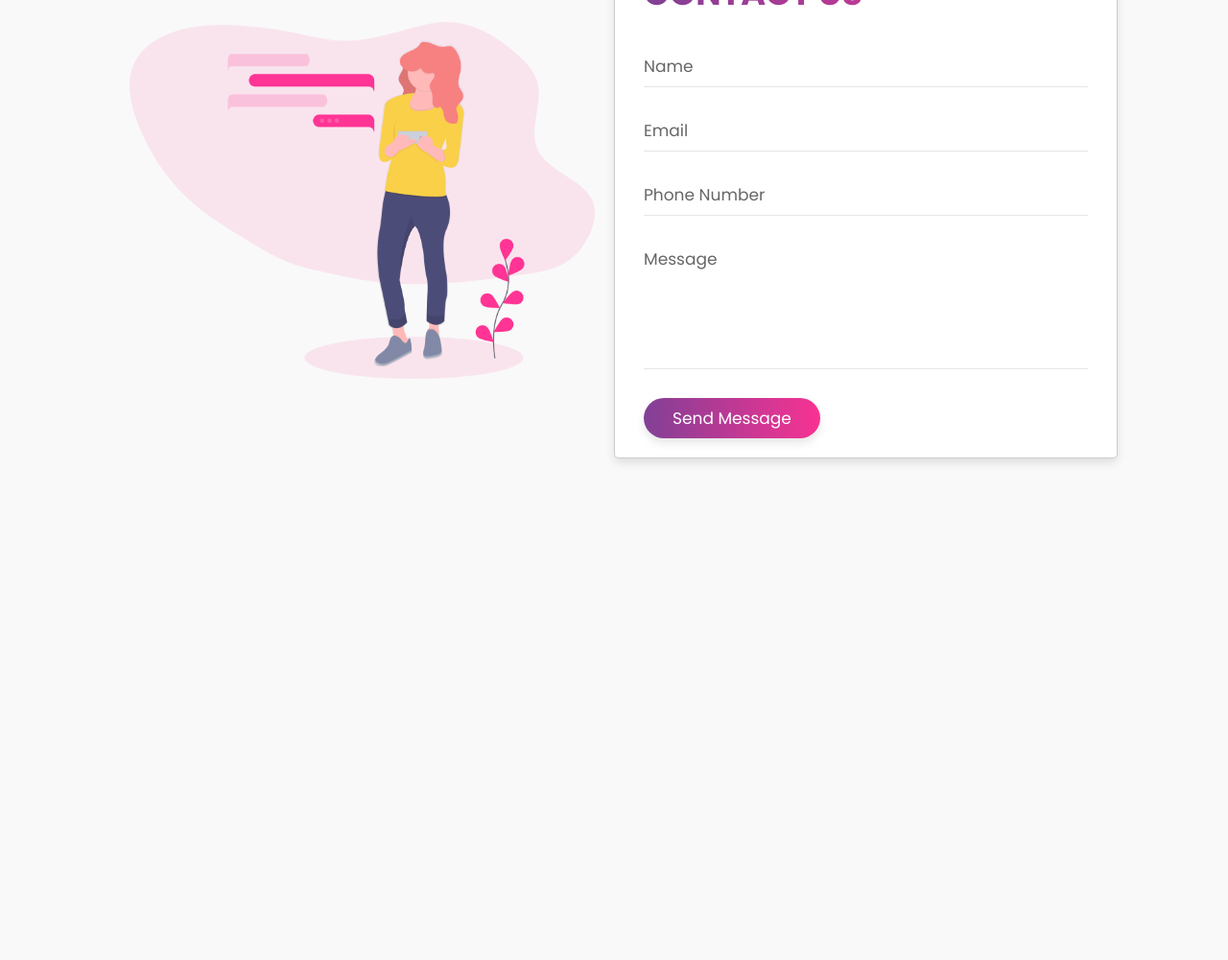
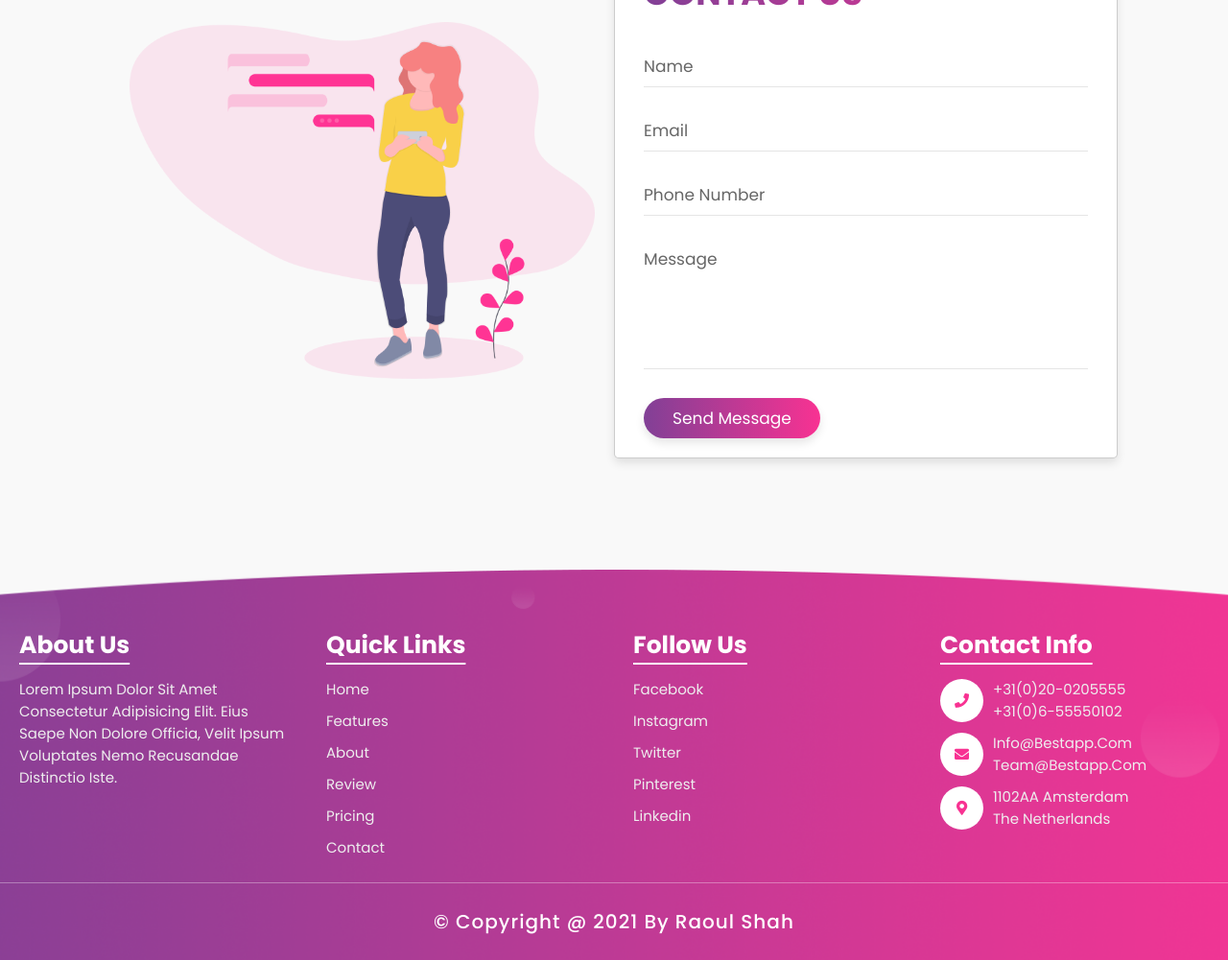
Before and after one commit to Raoul-Shah/App-Landing-Page, a plain HTML site: page index.html in a window 1280 px wide. Shown: the part 4516-5517 px from the top of the page at 96% size. Before the commit the page ends 5110 px from the top, so only its background shows below. Drawn offline with Linux system fonts and the light colour scheme.

Commit message:
Added Footer Section

```diff
--- a/index.html
+++ b/index.html
@@ -1,5 +1,6 @@
 <!DOCTYPE html>
 <html lang="en">
+
 <head>
     <meta charset="UTF-8">
     <meta http-equiv="X-UA-Compatible" content="IE=edge">
@@ -13,6 +14,7 @@
     <link rel="stylesheet" href="./style.css">
 
 </head>
+
 <body>
 
     <!-- header section  starts -->
@@ -43,7 +45,8 @@
 
         <div class="content">
             <h3>best mobile app <span>showcase</span></h3>
-        <p>Lorem, ipsum dolor sit amet consectetur adipisicing elit. Quibusdam illo asperiores quas nemo facere, eveniet eius soluta error fugit explicabo.</p>
+            <p>Lorem, ipsum dolor sit amet consectetur adipisicing elit. Quibusdam illo asperiores quas nemo facere,
+                eveniet eius soluta error fugit explicabo.</p>
             <a href="#" class="btn">download now</a>
         </div>
 
@@ -66,21 +69,24 @@
             <div class="box">
                 <img src="./img/f-icon1.png" alt="">
                 <h3>amazing UI design</h3>
-           <p>Lorem, ipsum dolor sit amet consectetur adipisicing elit. Incidunt dolor corrupti similique impedit, non voluptatem quis laudantium beatae dignissimos laborum.</p>
+                <p>Lorem, ipsum dolor sit amet consectetur adipisicing elit. Incidunt dolor corrupti similique impedit,
+                    non voluptatem quis laudantium beatae dignissimos laborum.</p>
                 <a href="#" class="btn">read more</a>
             </div>
 
             <div class="box">
                 <img src="./img/f-icon2.png" alt="">
                 <h3>soft and smooth animations</h3>
-        <p>Lorem, ipsum dolor sit amet consectetur adipisicing elit. Incidunt dolor corrupti similique impedit, non voluptatem quis laudantium beatae dignissimos laborum.</p>
+                <p>Lorem, ipsum dolor sit amet consectetur adipisicing elit. Incidunt dolor corrupti similique impedit,
+                    non voluptatem quis laudantium beatae dignissimos laborum.</p>
                 <a href="#" class="btn">read more</a>
             </div>
 
             <div class="box">
                 <img src="./img/f-icon3.png" alt="">
                 <h3>friendly interactions</h3>
-        <p>Lorem, ipsum dolor sit amet consectetur adipisicing elit. Incidunt dolor corrupti similique impedit, non voluptatem quis laudantium beatae dignissimos laborum.</p>
+                <p>Lorem, ipsum dolor sit amet consectetur adipisicing elit. Incidunt dolor corrupti similique impedit,
+                    non voluptatem quis laudantium beatae dignissimos laborum.</p>
                 <a href="#" class="btn">read more</a>
             </div>
 
@@ -104,8 +110,11 @@
 
             <div class="content">
                 <h3>easy and perfect solution for your business app</h3>
-           <p>Lorem ipsum dolor, sit amet consectetur adipisicing elit. Fuga praesentium earum tempora harum vel et consectetur rem numquam error dolorem.</p>
-           <p>Lorem ipsum dolor sit amet consectetur adipisicing elit. Mollitia maiores, ipsum ad accusamus, maxime aperiam esse numquam illum nesciunt autem iure quos ab eaque neque porro a, aut voluptatem totam.</p>
+                <p>Lorem ipsum dolor, sit amet consectetur adipisicing elit. Fuga praesentium earum tempora harum vel et
+                    consectetur rem numquam error dolorem.</p>
+                <p>Lorem ipsum dolor sit amet consectetur adipisicing elit. Mollitia maiores, ipsum ad accusamus, maxime
+                    aperiam esse numquam illum nesciunt autem iure quos ab eaque neque porro a, aut voluptatem totam.
+                </p>
                 <div class="buttons">
                     <a href="#" class="btn"><i class="fab fa-apple"></i> app store</a>
                     <a href="#" class="btn"><i class="fab fa-google-play"></i> google play</a>
@@ -123,7 +132,8 @@
     <div class="newsletter">
 
         <h3>subscribe for new features</h3>
-    <p>Lorem, ipsum dolor sit amet consectetur adipisicing elit. Reiciendis itaque officia, repellendus tempora id ratione nihil. Provident magni unde reprehenderit.</p>
+        <p>Lorem, ipsum dolor sit amet consectetur adipisicing elit. Reiciendis itaque officia, repellendus tempora id
+            ratione nihil. Provident magni unde reprehenderit.</p>
         <form action="">
             <input type="email" placeholder="enter your email">
             <input type="submit" value="subscribe">
@@ -154,7 +164,9 @@
                         <i class="fas fa-star-half-alt"></i>
                     </div>
                     <div class="comment">
-                    Lorem ipsum dolor sit amet consectetur adipisicing elit. Sunt porro tempore facere id tempora odit quam incidunt impedit autem voluptatibus? Eius ullam nisi eligendi necessitatibus, delectus harum corporis commodi quas!
+                        Lorem ipsum dolor sit amet consectetur adipisicing elit. Sunt porro tempore facere id tempora
+                        odit quam incidunt impedit autem voluptatibus? Eius ullam nisi eligendi necessitatibus, delectus
+                        harum corporis commodi quas!
                     </div>
                 </div>
             </div>
@@ -172,7 +184,9 @@
                         <i class="fas fa-star"></i>
                     </div>
                     <div class="comment">
-                    Lorem ipsum dolor sit amet consectetur adipisicing elit. Sunt porro tempore facere id tempora odit quam incidunt impedit autem voluptatibus? Eius ullam nisi eligendi necessitatibus, delectus harum corporis commodi quas!
+                        Lorem ipsum dolor sit amet consectetur adipisicing elit. Sunt porro tempore facere id tempora
+                        odit quam incidunt impedit autem voluptatibus? Eius ullam nisi eligendi necessitatibus, delectus
+                        harum corporis commodi quas!
                     </div>
                 </div>
             </div>
@@ -190,7 +204,9 @@
                         <i class="far fa-star"></i>
                     </div>
                     <div class="comment">
-                    Lorem ipsum dolor sit amet consectetur adipisicing elit. Sunt porro tempore facere id tempora odit quam incidunt impedit autem voluptatibus? Eius ullam nisi eligendi necessitatibus, delectus harum corporis commodi quas!
+                        Lorem ipsum dolor sit amet consectetur adipisicing elit. Sunt porro tempore facere id tempora
+                        odit quam incidunt impedit autem voluptatibus? Eius ullam nisi eligendi necessitatibus, delectus
+                        harum corporis commodi quas!
                     </div>
                 </div>
             </div>
@@ -290,8 +306,63 @@
 
     <!-- contact section ends -->
 
+    <!-- footer section starts -->
+
+    <div class="footer">
+
+        <div class="box-container">
+
+            <div class="box">
+                <h3>about us</h3>
+                <p>Lorem ipsum dolor sit amet consectetur adipisicing elit. Eius saepe non dolore officia, velit ipsum voluptates nemo recusandae distinctio iste.</p>
+            </div>
+
+            <div class="box">
+                <h3>quick links</h3>
+                <a href="#home">home</a>
+                <a href="#features">features</a>
+                <a href="#about">about</a>
+                <a href="#review">review</a>
+                <a href="#pricing">pricing</a>
+                <a href="#contact">contact</a>
+            </div>
+
+            <div class="box">
+                <h3>follow us</h3>
+                <a href="#home">facebook</a>
+                <a href="#home">instagram</a>
+                <a href="#home">twitter</a>
+                <a href="#home">pinterest</a>
+                <a href="#home">linkedin</a>
+            </div>
+
+            <div class="box">
+                <h3>contact info</h3>
+                <div class="info">
+                    <i class="fas fa-phone"></i>
+                    <p> +31(0)20-0205555 <br> +31(0)6-55550102</p>
+                </div>
+                <div class="info">
+                    <i class="fas fa-envelope"></i>
+                    <p> info@bestapp.com <br> team@bestapp.com</p>
+                </div>
+                <div class="info">
+                    <i class="fas fa-map-marker-alt"></i>
+                    <p> 1102AA Amsterdam <br> the netherlands</p>
+                </div>
+            </div>
+
+        </div>
+
+        <h1 class="credit"> &copy; copyright @ 2021 by Raoul Shah</h1>
+
+    </div>
+
+    <!-- footer section ends -->
+
 
 
 
 </body>
+
 </html>
--- a/style.css
+++ b/style.css
@@ -465,6 +465,76 @@ header label {
     color: var(--pink);
 }
 
+.footer {
+    padding-top: 3rem;
+    background: url(./img/footer-bg.png) no-repeat;
+    background-size: cover;
+    background-position: center;
+}
+
+.footer .box-container {
+    display: flex;
+    flex-wrap: wrap;
+}
+
+.footer .box-container .box {
+    flex:  1 1 25rem;
+    margin: 2rem;
+}
+
+.footer .box-container .box h3 {
+    font-size: 2.5rem;
+    padding: 1rem 0;
+    color: #fff;
+    text-decoration: underline;
+    text-underline-offset: 1rem;
+}
+
+.footer .box-container .box p {
+    font-size: 1.5rem;
+    padding: .5rem 0;
+    color: #eee;
+}
+
+.footer .box-container .box a {
+    display: block;
+    font-size: 1.5rem;
+    padding: .5rem 0;
+    color: #eee;
+}
+
+.footer .box-container .box a:hover {
+    text-decoration: underline;
+}
+
+.footer .box-container .box .info {
+    display: flex;
+    align-items: center;
+}
+
+.footer .box-container .box .info i {
+    margin: .5rem 0;
+    margin-right: 1rem;
+    border-radius: 50%;
+    background: #fff;
+    color: var(--pink);
+    font-size: 1.5rem;
+    height: 4.5rem;
+    width: 4.5rem;
+    line-height: 4.5rem;
+    text-align: center;
+}
+
+.footer .credit {
+    font-size: 2rem;
+    font-weight: 500;
+    letter-spacing: .1rem;
+    color: #fff;
+    border-top: .1rem solid #fff5;
+    padding: 2.5rem 1rem;
+    text-align: center;
+}
+
 
 
 
```
Lines whose indentation alone changed are shown as unchanged.
